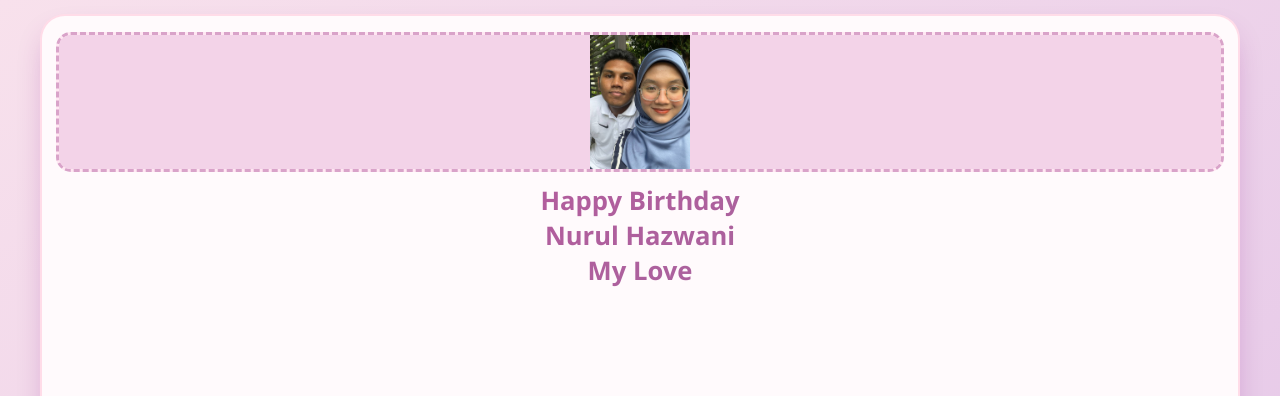
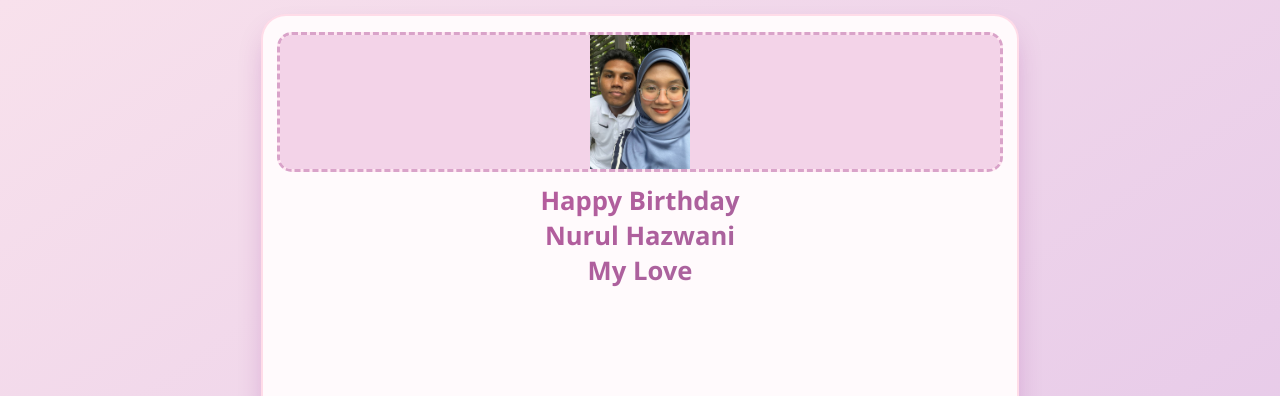
Before and after one commit to gamerstouch999-coder/Birthday, a plain HTML site: page index.html in a window 1280 px wide. Shown: the top 396 px of the page. Drawn offline with Linux system fonts and the light colour scheme.

Commit message:
Update index.html

```diff
--- a/index.html
+++ b/index.html
@@ -49,8 +49,8 @@
         .book-spread {
             position: relative;
             width: 100%;
-            max-width: 95%;  /* keeps nice proportions on large phones */
-            height: 90vh;       /* leaves space for buttons */
+            max-width: 60%;  /* keeps nice proportions on large phones */
+            height: 150vh;       /* leaves space for buttons */
             max-height: 700px;
             aspect-ratio: 3 / 4;
             transform-style: preserve-3d;
```
